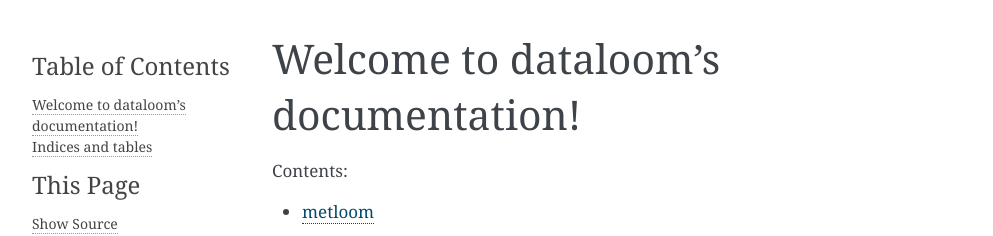
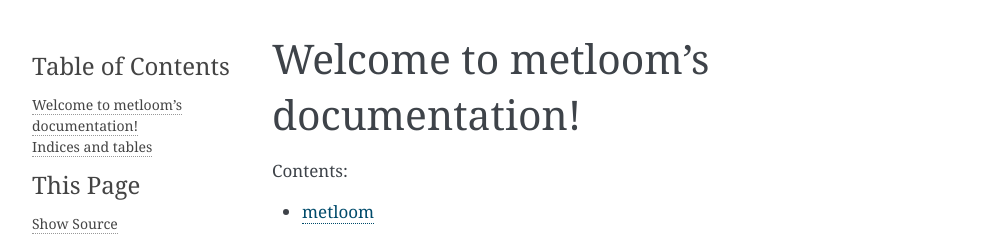
Before and after one commit to M3Works/metloom, a Sphinx documentation site: the page built from docs/index.rst, in a window 1280 px wide. Shown: the top 236 px of the page, without its empty margins (148-1141 px from the left). Built offline with Sphinx 7.4.7, drawn with Linux system fonts in a browser that asks for light colours; pages that are not in the unit, such as notebooks, are missing from menus.

Commit message:
Missed some spots in documentation when renaming repo

```diff
--- a/docs/index.rst
+++ b/docs/index.rst
@@ -1,4 +1,4 @@
-Welcome to dataloom's documentation!
+Welcome to metloom's documentation!
 ======================================
 
 .. toctree::
--- a/docs/installation.rst
+++ b/docs/installation.rst
@@ -44,7 +44,7 @@
 
 .. code-block:: console
 
-    $ python setup.py install
+    $ pip install .
 
 
 .. _Github repo: https://github.com/M3Works/metloom
--- a/docs/usage.rst
+++ b/docs/usage.rst
@@ -4,4 +4,4 @@
 
 To use metloom in a project::
 
-    import dataloom
+    import metloom
```
Also changed, not shown: 2 other files.
